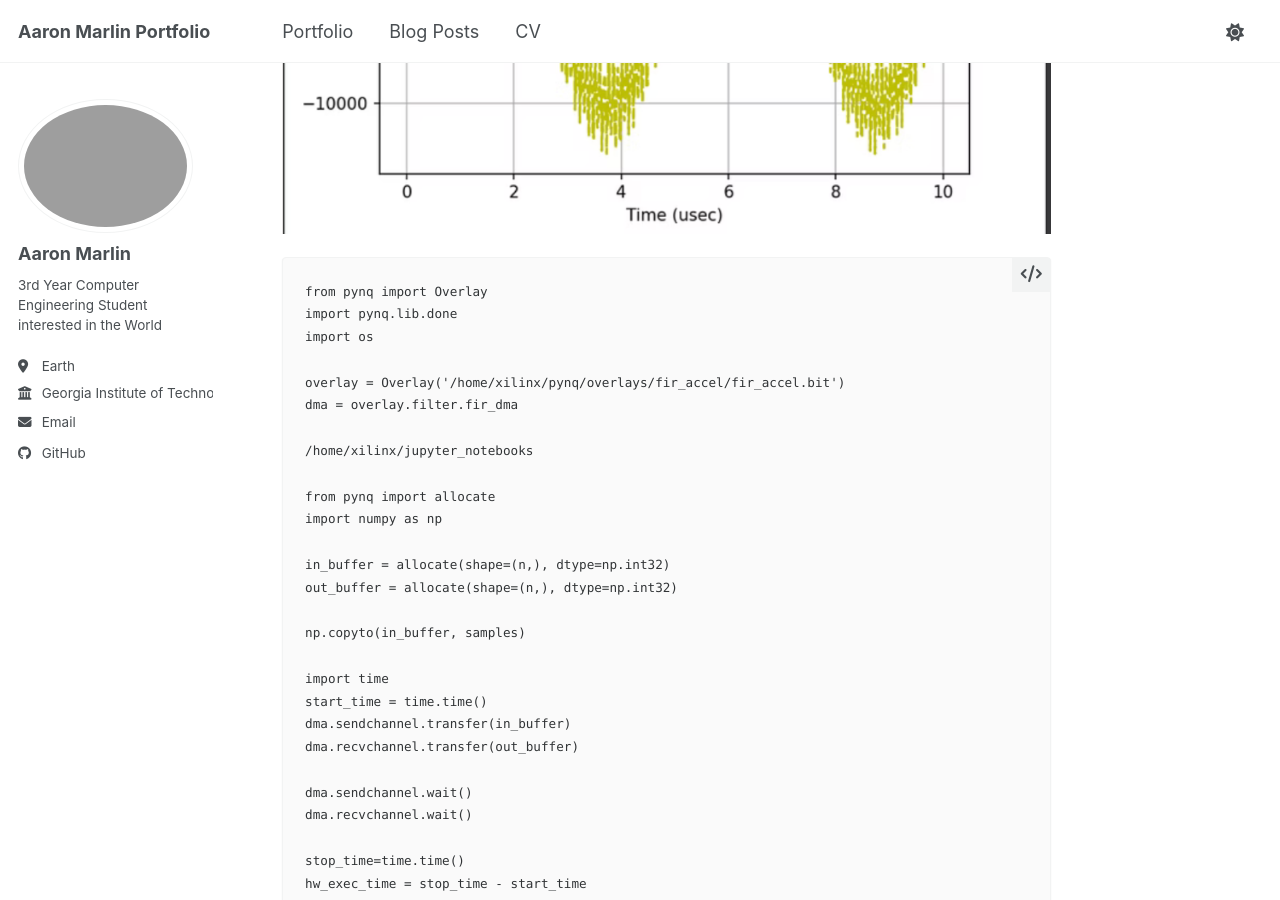
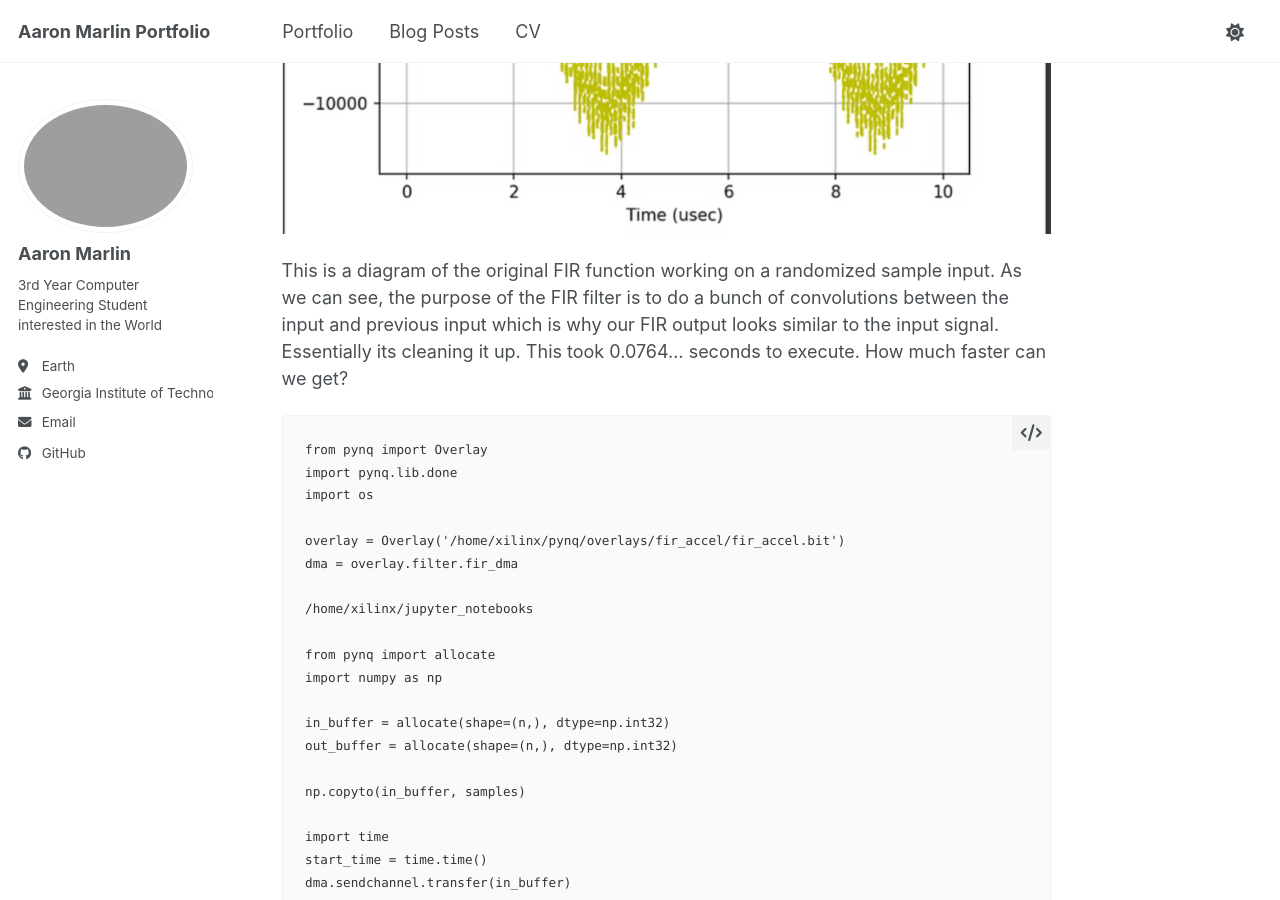
Before and after one commit to amarlin77/amarlin77.github.io, a Jekyll site: the page built from _portfolio/portfolio-1.md, in a window 1280 px wide and 900 px high, scrolled down 1319 px. Built offline with Jekyll 4.4.1, drawn with Linux system fonts in a browser that asks for light colours; a script bundle is joined from its source files by our own code; library files that are not in the unit come from our copies.

Commit message:
added project

````diff
--- a/_portfolio/portfolio-1.md
+++ b/_portfolio/portfolio-1.md
@@ -11,6 +11,8 @@ For this project we are using the Xilinx Vivado ISE and Jupyter Notebooks in ord
 This is the block diagram for the FIR accelerator. Luckily, the Vivado platform had a premade FIR function IP so I didn't need to design the Verilog to represent this block. The platform is also pretty nice as it makes a lot of the connections between modules automatically and will even generate the needed modules if there are any that seem to be missing.
 
 ![Original Waveform](/images/Portfolio/firFilter/ogwaveform.png)
+
+This is a diagram of the original FIR function working on a randomized sample input. As we can see, the purpose of the FIR filter is to do a bunch of convolutions between the input and previous input which is why our FIR output looks similar to the input signal. Essentially its cleaning it up. This took 0.0764... seconds to execute. How much faster can we get?
 
 
 ```
````
